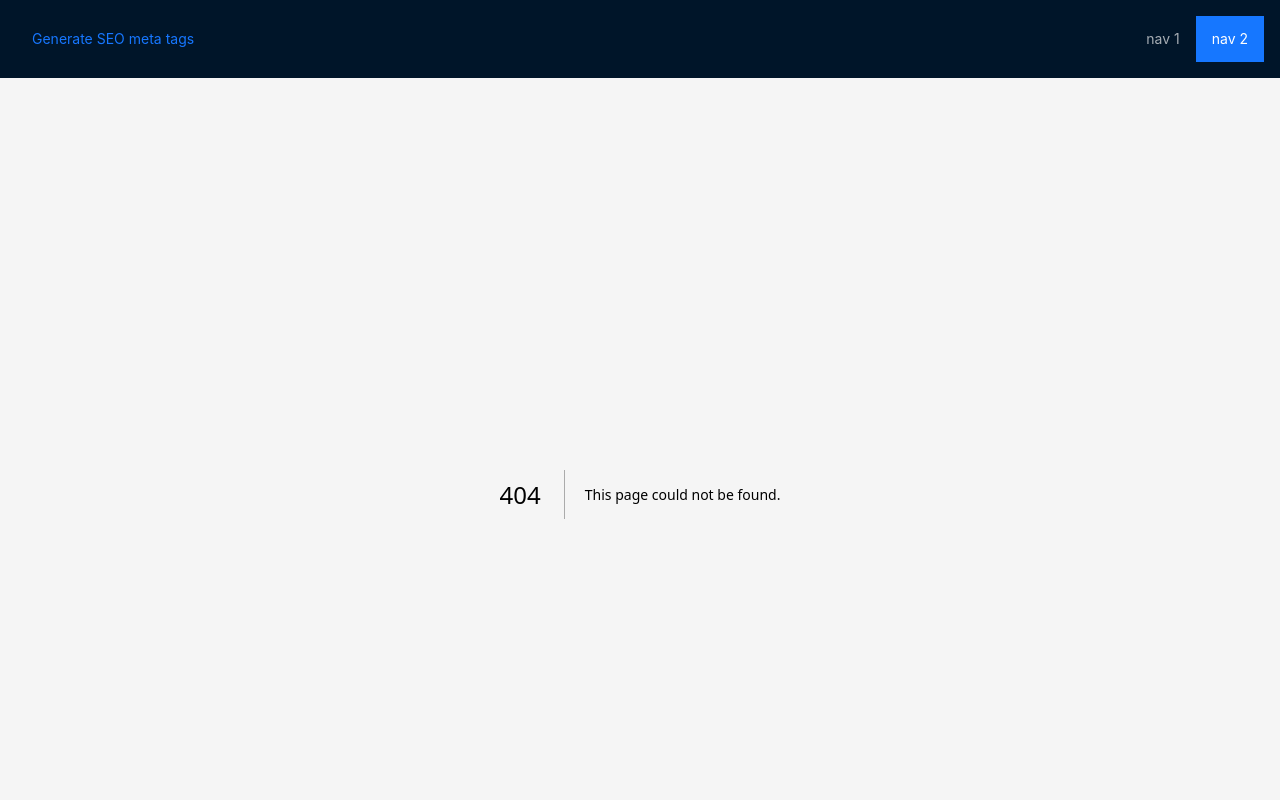
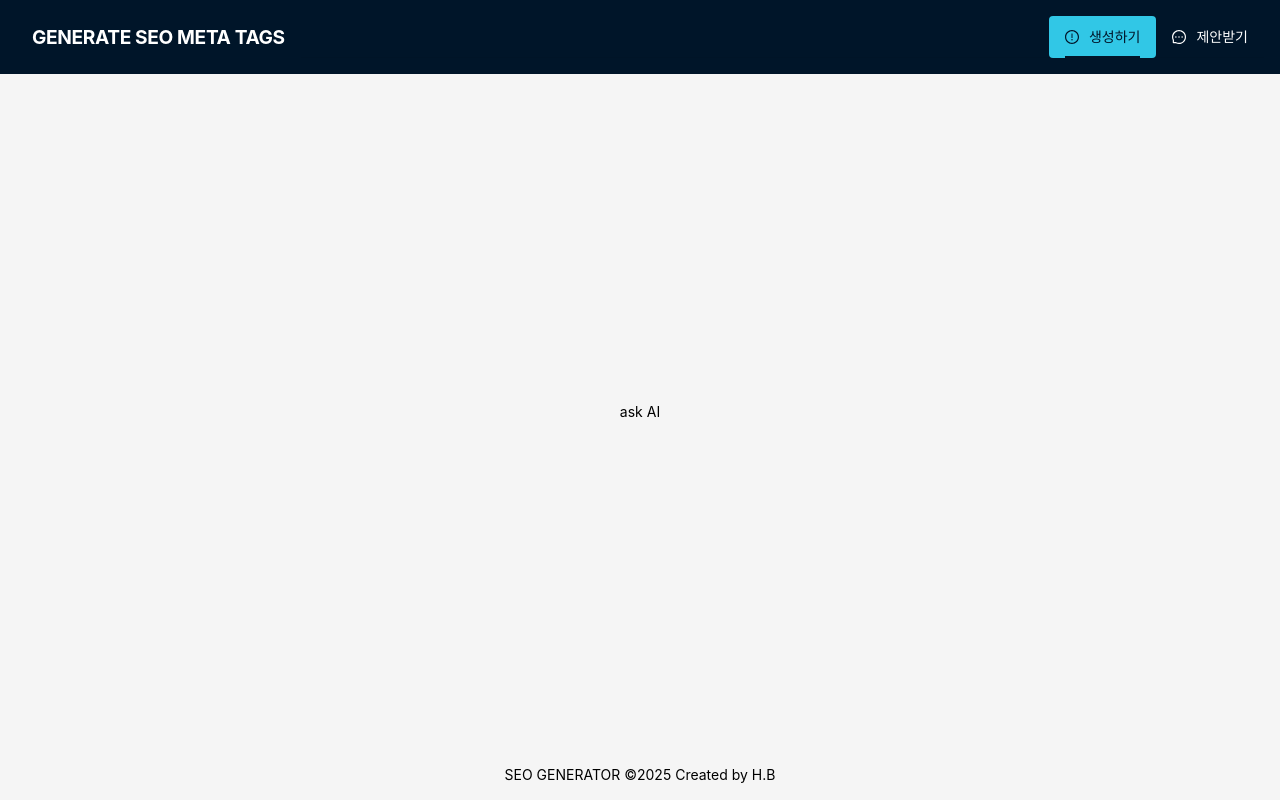
Before and after one commit to hotteokButler/seo_generator, a Next.js app: page /ask_ai in a window 1280 px wide. Before the commit this address had no page. Shown: the top 800 px of the page. Built offline with nearby package versions, Linux system fonts and the light colour scheme; what @ant-design/nextjs-registry would draw is missing.

Commit message:
Add : Header component 분리 - 컴포넌트 분리 및 custom style 일부 적용 - click시 navigate 위해 csr 방식으로 사용

```diff
--- a/package.json
+++ b/package.json
@@ -9,6 +9,7 @@
     "lint": "next lint"
   },
   "dependencies": {
+    "@ant-design/icons": "^5.6.1",
     "@ant-design/nextjs-registry": "^1.0.2",
     "antd": "^5.26.0",
     "next": "15.3.3",
--- /dev/null
+++ b/src/app/ask_ai/page.tsx
@@ -0,0 +1,5 @@
+import React from 'react';
+
+export default function Page() {
+	return <div>ask AI</div>;
+}
--- a/src/app/layout.tsx
+++ b/src/app/layout.tsx
@@ -2,15 +2,13 @@ import './globals.css';
 import './normailze.css';
 
 import { AntdRegistry } from '@ant-design/nextjs-registry';
-import { Layout, Menu } from 'antd';
+import { ConfigProvider, Layout } from 'antd';
 import type { Metadata } from 'next';
 import { Geist, Geist_Mono } from 'next/font/google';
-import Link from 'next/link';
 
-const items = Array.from({ length: 2 }).map((_, index) => ({
-	key: index + 1,
-	label: `nav ${index + 1}`,
-}));
+import { customMenuToken } from '@/asset/antd/antd-set';
+import style from '@/asset/css/main-layout.module.css';
+import Header from '@/components/main-header';
 
 const geistSans = Geist({
 	variable: '--font-geist-sans',
@@ -36,16 +34,19 @@ export default function RootLayout({
 		<html lang='ko'>
 			<body className={`${geistSans.variable} ${geistMono.variable}`}>
 				<AntdRegistry>
-					<Layout style={{ height: '100vh', width: '100vw' }}>
-						<header style={{ display: 'flex', alignItems: 'center', justifyContent: 'space-between', width: '100dvw', background: '#001529', padding: '1rem' }}>
-							<Link href='/' style={{ whiteSpace: 'nowrap', padding: '0.2rem 1rem' }}>
-								Generate SEO meta tags
-							</Link>
-							<Menu theme='dark' mode='horizontal' defaultSelectedKeys={['2']} items={items} style={{ width: '100%', justifyContent: 'flex-end' }} />
-						</header>
-						<main style={{ padding: '1rem 2rem', flex: 'auto', display: 'flex', alignItems: 'center', justifyContent: 'center', width: '100%' }}>{children}</main>
-						<footer style={{ textAlign: 'center', minHeight: '50px' }}>Ant Design ©{new Date().getFullYear()} Created by Ant UED</footer>
-					</Layout>
+					<ConfigProvider
+						theme={{
+							components: {
+								Menu: customMenuToken,
+							},
+						}}
+					>
+						<Layout className={style.main_layout}>
+							<Header />
+							<main className={style.main_warp}>{children}</main>
+							<footer className={style.main_footer}>SEO GENERATOR ©{new Date().getFullYear()} Created by H.B</footer>
+						</Layout>
+					</ConfigProvider>
 				</AntdRegistry>
 			</body>
 		</html>
--- /dev/null
+++ b/src/asset/antd/antd-set.ts
@@ -0,0 +1,10 @@
+export const customMenuToken = {
+	horizontalItemBorderRadius: 4,
+	horizontalItemHoverColor: '#232323',
+	horizontalItemSelectedBg: '#31c7e6',
+	horizontalItemSelectedColor: '#001529',
+	horizontalLineHeight: 3,
+	itemColor: '#fff',
+	itemHoverColor: '#fff',
+	itemBg: 'transparent',
+};
--- /dev/null
+++ b/src/asset/css/main-layout.module.css
@@ -0,0 +1,51 @@
+@charset "utf-8";
+
+.main_layout {
+	height: 100vh;
+	width: 100vw;
+}
+.main_header {
+	width: 100vw;
+	display: flex;
+	align-items: center;
+	justify-content: space-between;
+	background-color: #001529;
+	padding: 1rem;
+}
+.main_header > a {
+	white-space: nowrap;
+	color: #001628;
+	letter-spacing: -0.02em;
+	text-transform: uppercase;
+	color: #fff;
+	border-radius: 0.2rem;
+	padding: 0.5rem 1rem;
+	font-size: 1.2rem;
+	font-weight: bold;
+}
+.main_header > a:hover {
+	color: #31c7e6;
+	background: rgba(255, 255, 255, 0.1);
+}
+.main_nav {
+	width: 1000%;
+	justify-content: flex-end;
+	background-color: transparent;
+}
+
+.main_warp {
+	padding: 1rem 2rem;
+	flex: auto;
+	display: flex;
+	align-items: center;
+	justify-content: center;
+	width: 100%;
+}
+
+.main_footer {
+	text-align: center;
+	min-height: 50px;
+	display: flex;
+	align-items: center;
+	justify-content: center;
+}
--- /dev/null
+++ b/src/components/main-header.tsx
@@ -0,0 +1,47 @@
+'use client';
+
+import { ExclamationCircleOutlined, MessageOutlined } from '@ant-design/icons';
+import { Menu, MenuProps } from 'antd';
+import Link from 'next/link';
+import { useRouter } from 'next/navigation';
+import React, { useState } from 'react';
+
+import style from '@/asset/css/main-layout.module.css';
+type MenuItem = Required<MenuProps>['items'][number];
+
+const items: MenuItem[] = [
+	{
+		label: '생성하기',
+		key: 'with_plan',
+		icon: <ExclamationCircleOutlined />,
+	},
+	{
+		label: '제안받기',
+		key: 'ask_ai',
+		icon: <MessageOutlined />,
+	},
+];
+export default function Header() {
+	const [current, setCurrent] = useState('with_plan');
+	const router = useRouter();
+
+	const onClick: MenuProps['onClick'] = (e) => {
+		const { key } = e;
+		if (key === 'with_plan') {
+			router.push('/');
+		} else if (key === 'ask_ai') {
+			router.push('/ask_ai');
+		}
+		setCurrent(key);
+	};
+
+	console.log(current);
+	return (
+		<>
+			<header className={style.main_header}>
+				<Link href='/'>Generate SEO meta tags</Link>
+				<Menu mode='horizontal' defaultSelectedKeys={[current]} items={items} className={style.main_nav} onClick={onClick} />
+			</header>
+		</>
+	);
+}
```
Also changed, not shown: 1 other file (tests, documents, lock files or other folders).
